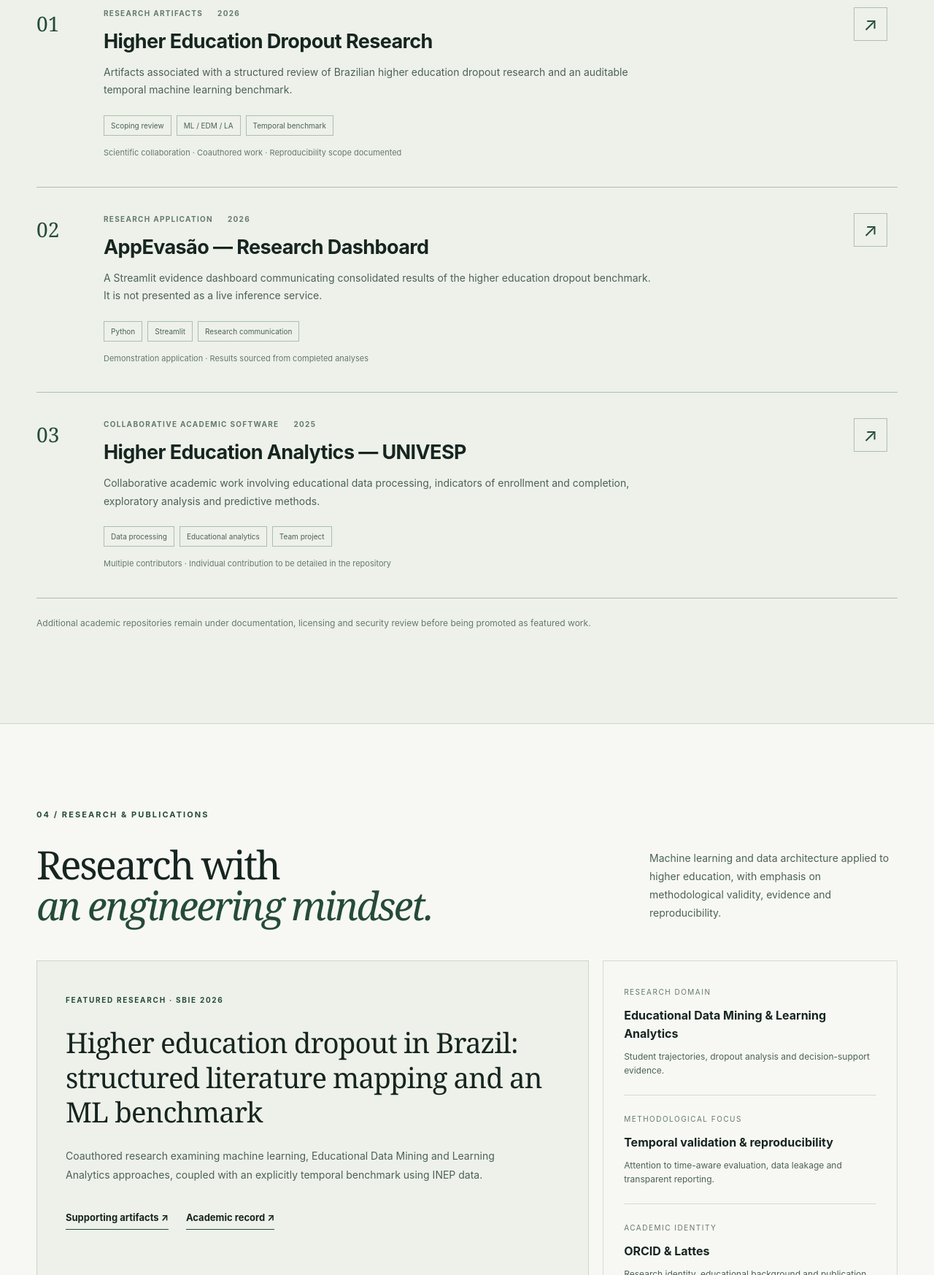
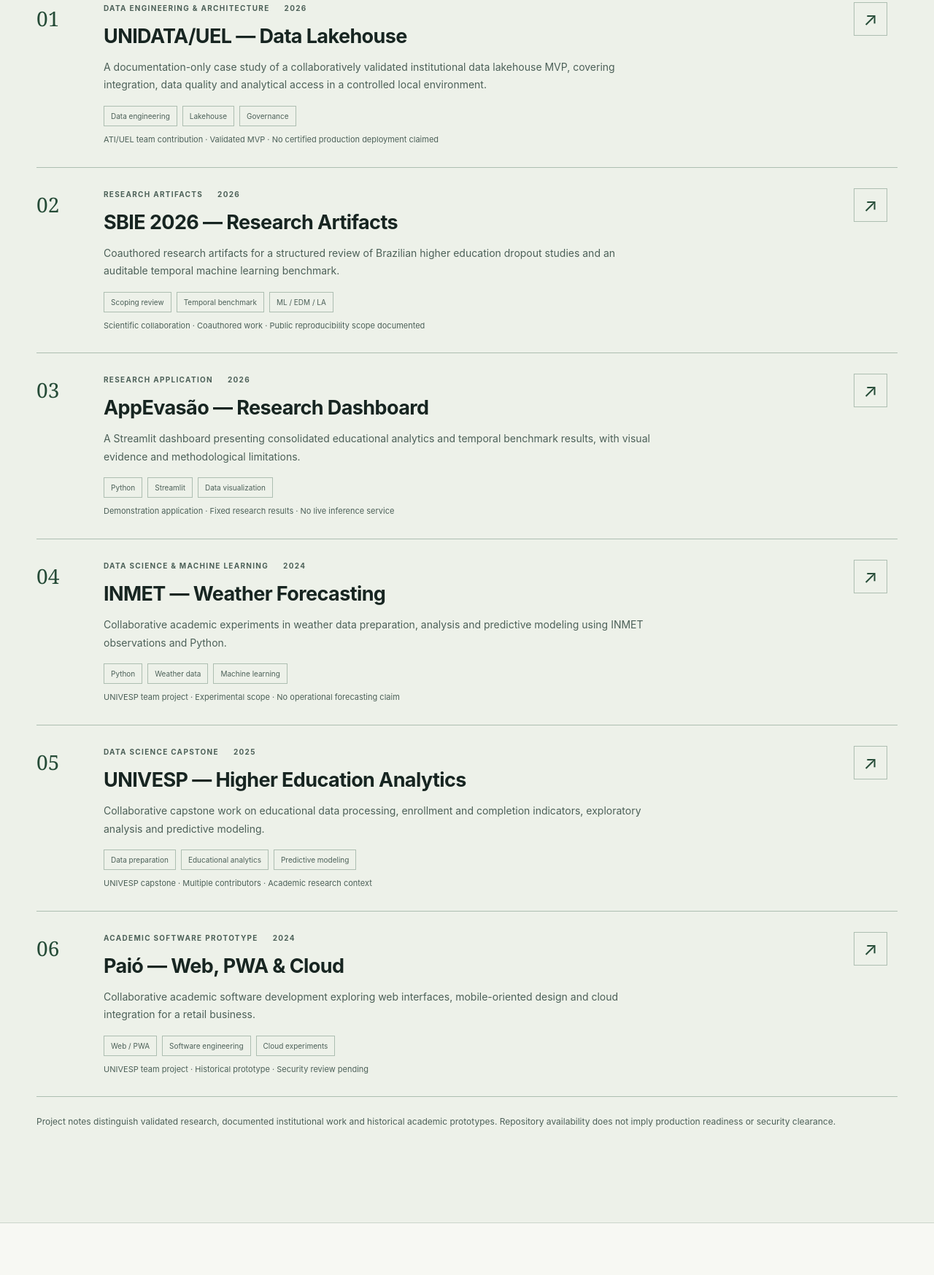
Before and after one commit to eduardofernandesbueno/eduardofernandesbueno.github.io, a plain HTML site: page index.html in a window 1280 px wide. Shown: the part 2855-4602 px from the top of the page at 73% size. Drawn offline with Linux system fonts and the light colour scheme.

Commit message:
feat(portfolio): showcase validated engineering and research projects

```diff
--- a/index.html
+++ b/index.html
@@ -96,14 +96,78 @@
 
     <section id="work" class="section section-work">
       <div class="container">
-        <div class="section-heading"><div><p class="section-label">03 / SELECTED WORK</p><h2>Work you can<br><em>inspect.</em></h2></div><div class="work-tools"><p>Public technical and research artifacts, with attribution and limitations preserved.</p><div class="filter-controls" role="group" aria-label="Filter selected work"><button type="button" class="filter active" data-filter="all" aria-pressed="true">All</button><button type="button" class="filter" data-filter="research" aria-pressed="false">Research</button><button type="button" class="filter" data-filter="software" aria-pressed="false">Software</button><button type="button" class="filter" data-filter="ml" aria-pressed="false">ML</button></div></div></div>
+        <div class="section-heading"><div><p class="section-label">03 / SELECTED WORK</p><h2>Work you can<br><em>inspect.</em></h2></div><div class="work-tools"><p>Public technical and research artifacts, with attribution and limitations preserved.</p><div class="filter-controls" role="group" aria-label="Filter selected work"><button type="button" class="filter active" data-filter="all" aria-pressed="true">All</button><button type="button" class="filter" data-filter="data" aria-pressed="false">Data</button><button type="button" class="filter" data-filter="research" aria-pressed="false">Research</button><button type="button" class="filter" data-filter="software" aria-pressed="false">Software</button><button type="button" class="filter" data-filter="ml" aria-pressed="false">ML</button></div></div></div>
         <div class="projects" id="project-list">
-          <article class="project" data-categories="research ml"><div class="project-number">01</div><div class="project-content"><div class="project-meta"><span>RESEARCH ARTIFACTS</span><span>2026</span></div><h3>Higher Education Dropout Research</h3><p>Artifacts associated with a structured review of Brazilian higher education dropout research and an auditable temporal machine learning benchmark.</p><div class="project-tags"><span>Scoping review</span><span>ML / EDM / LA</span><span>Temporal benchmark</span></div><div class="project-note">Scientific collaboration · Coauthored work · Reproducibility scope documented</div></div><a class="project-link" href="https://github.com/eduardofernandesbueno/sbie2026-evasao-ensino-superior-artefatos" target="_blank" rel="noopener noreferrer" aria-label="Open research artifacts repository">↗</a></article>
-          <article class="project" data-categories="software ml"><div class="project-number">02</div><div class="project-content"><div class="project-meta"><span>RESEARCH APPLICATION</span><span>2026</span></div><h3>AppEvasão — Research Dashboard</h3><p>A Streamlit evidence dashboard communicating consolidated results of the higher education dropout benchmark. It is not presented as a live inference service.</p><div class="project-tags"><span>Python</span><span>Streamlit</span><span>Research communication</span></div><div class="project-note">Demonstration application · Results sourced from completed analyses</div></div><a class="project-link" href="https://github.com/eduardofernandesbueno/appevasao-sbie-deploy" target="_blank" rel="noopener noreferrer" aria-label="Open AppEvasão repository">↗</a></article>
-          <article class="project" data-categories="software ml"><div class="project-number">03</div><div class="project-content"><div class="project-meta"><span>COLLABORATIVE ACADEMIC SOFTWARE</span><span>2025</span></div><h3>Higher Education Analytics — UNIVESP</h3><p>Collaborative academic work involving educational data processing, indicators of enrollment and completion, exploratory analysis and predictive methods.</p><div class="project-tags"><span>Data processing</span><span>Educational analytics</span><span>Team project</span></div><div class="project-note">Multiple contributors · Individual contribution to be detailed in the repository</div></div><a class="project-link" href="https://github.com/eduardofernandesbueno/TCC" target="_blank" rel="noopener noreferrer" aria-label="Open UNIVESP TCC repository">↗</a></article>
+          <article class="project" data-categories="data research">
+            <div class="project-number" aria-hidden="true">01</div>
+            <div class="project-content">
+              <div class="project-meta"><span>DATA ENGINEERING &amp; ARCHITECTURE</span><span>2026</span></div>
+              <h3>UNIDATA/UEL — Data Lakehouse</h3>
+              <p>A documentation-only case study of a collaboratively validated institutional data lakehouse MVP, covering integration, data quality and analytical access in a controlled local environment.</p>
+              <div class="project-tags"><span>Data engineering</span><span>Lakehouse</span><span>Governance</span></div>
+              <div class="project-note">ATI/UEL team contribution · Validated MVP · No certified production deployment claimed</div>
+            </div>
+            <a class="project-link" href="https://github.com/eduardofernandesbueno/unidata-uel-data-lakehouse-2026" target="_blank" rel="noopener noreferrer" aria-label="Open UNIDATA/UEL — Data Lakehouse repository (opens in a new tab)"><span aria-hidden="true">↗</span></a>
+          </article>
+          <article class="project" data-categories="research ml">
+            <div class="project-number" aria-hidden="true">02</div>
+            <div class="project-content">
+              <div class="project-meta"><span>RESEARCH ARTIFACTS</span><span>2026</span></div>
+              <h3>SBIE 2026 — Research Artifacts</h3>
+              <p>Coauthored research artifacts for a structured review of Brazilian higher education dropout studies and an auditable temporal machine learning benchmark.</p>
+              <div class="project-tags"><span>Scoping review</span><span>Temporal benchmark</span><span>ML / EDM / LA</span></div>
+              <div class="project-note">Scientific collaboration · Coauthored work · Public reproducibility scope documented</div>
+            </div>
+            <a class="project-link" href="https://github.com/eduardofernandesbueno/sbie2026-evasao-ensino-superior-artefatos" target="_blank" rel="noopener noreferrer" aria-label="Open SBIE 2026 — Research Artifacts repository (opens in a new tab)"><span aria-hidden="true">↗</span></a>
+          </article>
+          <article class="project" data-categories="research software ml">
+            <div class="project-number" aria-hidden="true">03</div>
+            <div class="project-content">
+              <div class="project-meta"><span>RESEARCH APPLICATION</span><span>2026</span></div>
+              <h3>AppEvasão — Research Dashboard</h3>
+              <p>A Streamlit dashboard presenting consolidated educational analytics and temporal benchmark results, with visual evidence and methodological limitations.</p>
+              <div class="project-tags"><span>Python</span><span>Streamlit</span><span>Data visualization</span></div>
+              <div class="project-note">Demonstration application · Fixed research results · No live inference service</div>
+            </div>
+            <a class="project-link" href="https://github.com/eduardofernandesbueno/appevasao-sbie-deploy" target="_blank" rel="noopener noreferrer" aria-label="Open AppEvasão — Research Dashboard repository (opens in a new tab)"><span aria-hidden="true">↗</span></a>
+          </article>
+          <article class="project" data-categories="data ml">
+            <div class="project-number" aria-hidden="true">04</div>
+            <div class="project-content">
+              <div class="project-meta"><span>DATA SCIENCE &amp; MACHINE LEARNING</span><span>2024</span></div>
+              <h3>INMET — Weather Forecasting</h3>
+              <p>Collaborative academic experiments in weather data preparation, analysis and predictive modeling using INMET observations and Python.</p>
+              <div class="project-tags"><span>Python</span><span>Weather data</span><span>Machine learning</span></div>
+              <div class="project-note">UNIVESP team project · Experimental scope · No operational forecasting claim</div>
+            </div>
+            <a class="project-link" href="https://github.com/eduardofernandesbueno/project-04-univesp-inmet-weather-forecasting-2024" target="_blank" rel="noopener noreferrer" aria-label="Open INMET — Weather Forecasting repository (opens in a new tab)"><span aria-hidden="true">↗</span></a>
+          </article>
+          <article class="project" data-categories="data ml">
+            <div class="project-number" aria-hidden="true">05</div>
+            <div class="project-content">
+              <div class="project-meta"><span>DATA SCIENCE CAPSTONE</span><span>2025</span></div>
+              <h3>UNIVESP — Higher Education Analytics</h3>
+              <p>Collaborative capstone work on educational data processing, enrollment and completion indicators, exploratory analysis and predictive modeling.</p>
+              <div class="project-tags"><span>Data preparation</span><span>Educational analytics</span><span>Predictive modeling</span></div>
+              <div class="project-note">UNIVESP capstone · Multiple contributors · Academic research context</div>
+            </div>
+            <a class="project-link" href="https://github.com/eduardofernandesbueno/univesp-higher-education-dropout-2025" target="_blank" rel="noopener noreferrer" aria-label="Open UNIVESP — Higher Education Analytics repository (opens in a new tab)"><span aria-hidden="true">↗</span></a>
+          </article>
+          <article class="project" data-categories="software">
+            <div class="project-number" aria-hidden="true">06</div>
+            <div class="project-content">
+              <div class="project-meta"><span>ACADEMIC SOFTWARE PROTOTYPE</span><span>2024</span></div>
+              <h3>Paió — Web, PWA &amp; Cloud</h3>
+              <p>Collaborative academic software development exploring web interfaces, mobile-oriented design and cloud integration for a retail business.</p>
+              <div class="project-tags"><span>Web / PWA</span><span>Software engineering</span><span>Cloud experiments</span></div>
+              <div class="project-note">UNIVESP team project · Historical prototype · Security review pending</div>
+            </div>
+            <a class="project-link" href="https://github.com/eduardofernandesbueno/project-03-univesp-paio-pwa-cloud-app-2024" target="_blank" rel="noopener noreferrer" aria-label="Open Paió — Web, PWA &amp; Cloud repository (opens in a new tab)"><span aria-hidden="true">↗</span></a>
+          </article>
         </div>
-        <p class="work-footnote">Additional academic repositories remain under documentation, licensing and security review before being promoted as featured work.</p>
+        <p class="work-footnote">Project notes distinguish validated research, documented institutional work and historical academic prototypes. Repository availability does not imply production readiness or security clearance.</p>
       </div>
+
     </section>
 
     <section id="research" class="section container">
```
Also changed, not shown: styles.css.
